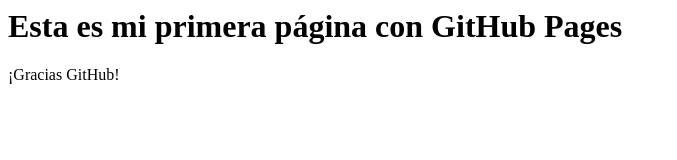
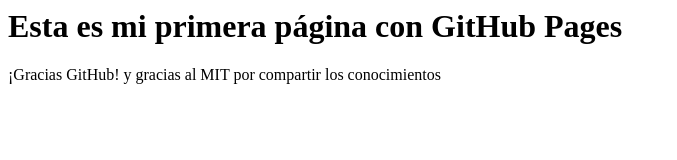
Before and after one commit to mgember01/clasetdmit, a plain HTML site: page index.html in a window 1280 px wide. Shown: the whole page, without its empty margins (0-677 px from the left). Drawn offline with Linux system fonts and the light colour scheme.

Commit message:
Update index.html

```diff
--- a/index.html
+++ b/index.html
@@ -1,4 +1,4 @@
 <html>
 <h1> Esta es mi primera página con GitHub Pages </h1>
-<p>¡Gracias GitHub!</p>
+<p>¡Gracias GitHub! y gracias al MIT por compartir los conocimientos</p>
 </html>
```
